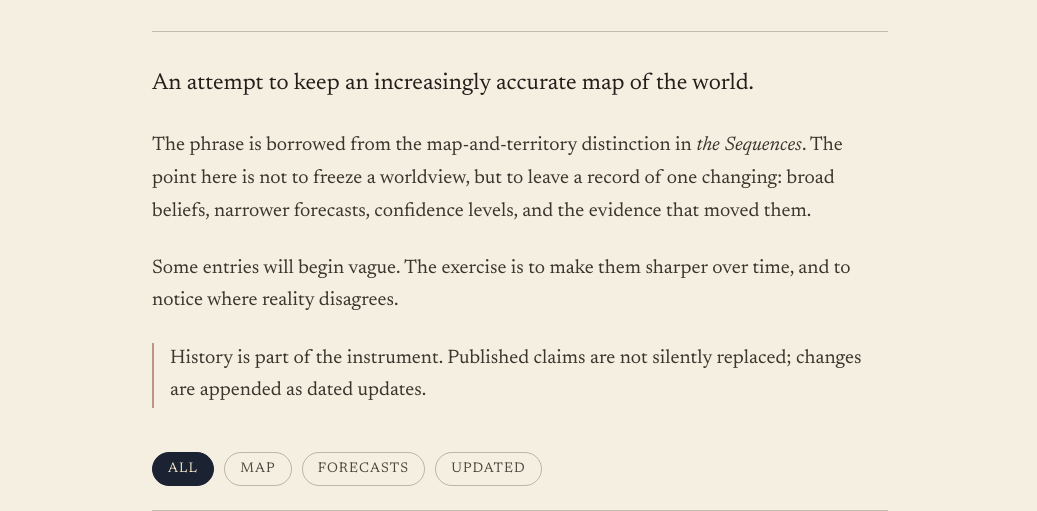
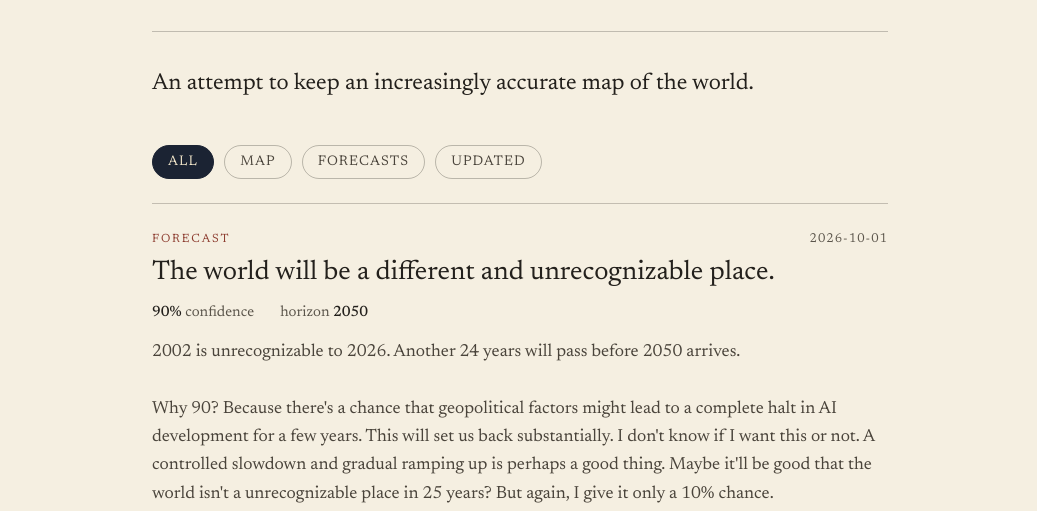
Before and after one commit to mihirs-0/mihirs-0.github.io, a plain HTML site: page instruments/map-of-reality.html in a window 1280 px wide. Shown: the part 288-799 px from the top of the page, without its empty margins (120-1157 px from the left). Drawn offline with Linux system fonts and the light colour scheme.

Commit message:
Map of Reality: drop preamble, list it first under Instruments
Co-Authored-By: Claude Opus 5.5 <noreply@anthropic.com>

```diff
--- a/instruments/map-of-reality.html
+++ b/instruments/map-of-reality.html
@@ -83,9 +83,6 @@ footer a{color:#5B554B} footer a:hover{color:#8C3B2E}
 
     <section class="intro">
       <p class="opening">An attempt to keep an increasingly accurate map of the world.</p>
-      <p>The phrase is borrowed from the map-and-territory distinction in <em>the Sequences</em>. The point here is not to freeze a worldview, but to leave a record of one changing: broad beliefs, narrower forecasts, confidence levels, and the evidence that moved them.</p>
-      <p>Some entries will begin vague. The exercise is to make them sharper over time, and to notice where reality disagrees.</p>
-      <p class="principle">History is part of the instrument. Published claims are not silently replaced; changes are appended as dated updates.</p>
     </section>
 
     <div class="tabs" role="group" aria-label="Filter entries">
```
Also changed, not shown: instruments.html (+2 -2 lines).
